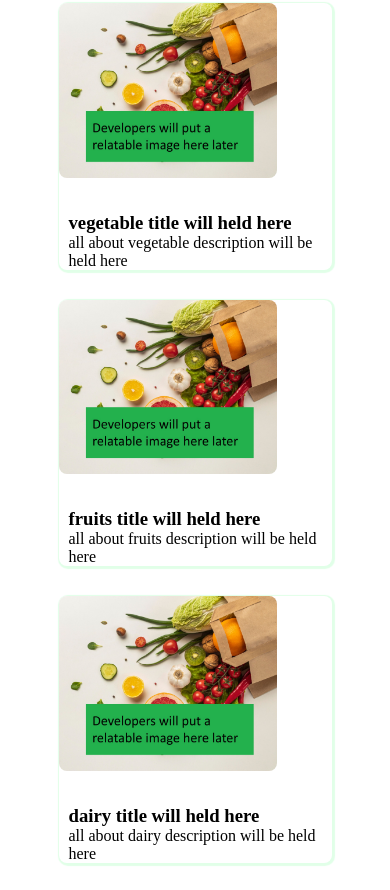
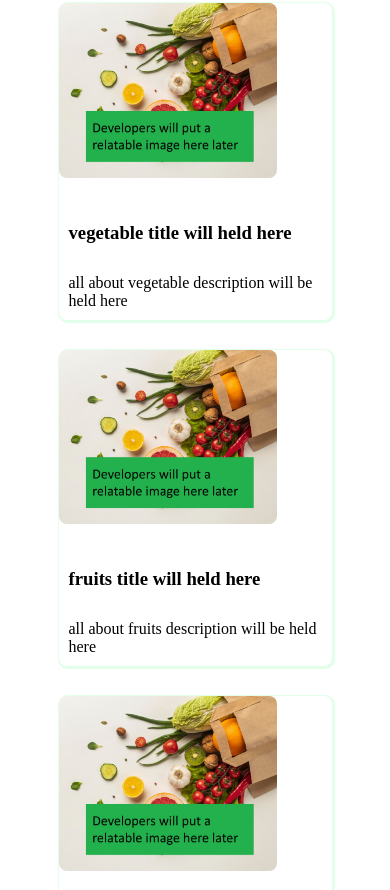
Before and after one commit to nahin440/blog-project, a plain HTML site: page index.html in a window 390 px wide. Shown: the part 5086-5976 px from the top of the page. Drawn offline with Linux system fonts and the light colour scheme.

Commit message:
commmmit

```diff
--- a/mainsyle/styles.css
+++ b/mainsyle/styles.css
@@ -391,9 +391,7 @@ padding-bottom: 50px;
 }
 
 .blog-box:hover{
-    display: flex;
-    justify-content: space-between;
-    align-items: center;
+
     margin: 30px 15%;
     box-shadow:
     3px 3px 3px 2px #b6ff9e;
@@ -593,7 +591,10 @@ padding-bottom: 50px;
         margin: 30px 10px;
     }
 
-
+    .blog-title , .blog-desc{
+        margin: 10px 0px;
+        padding: 10px 0px;
+    }
 
 
 
```
